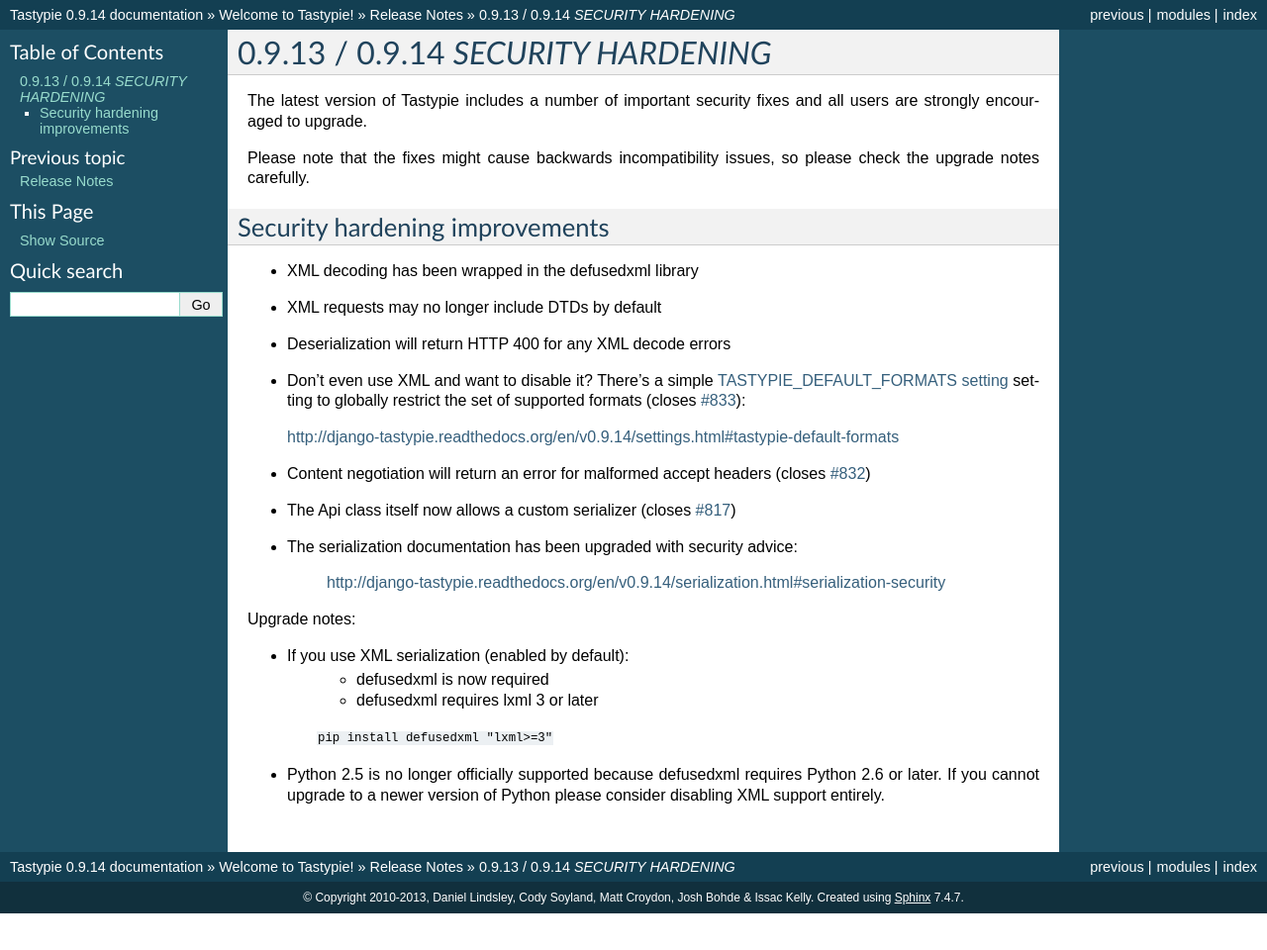
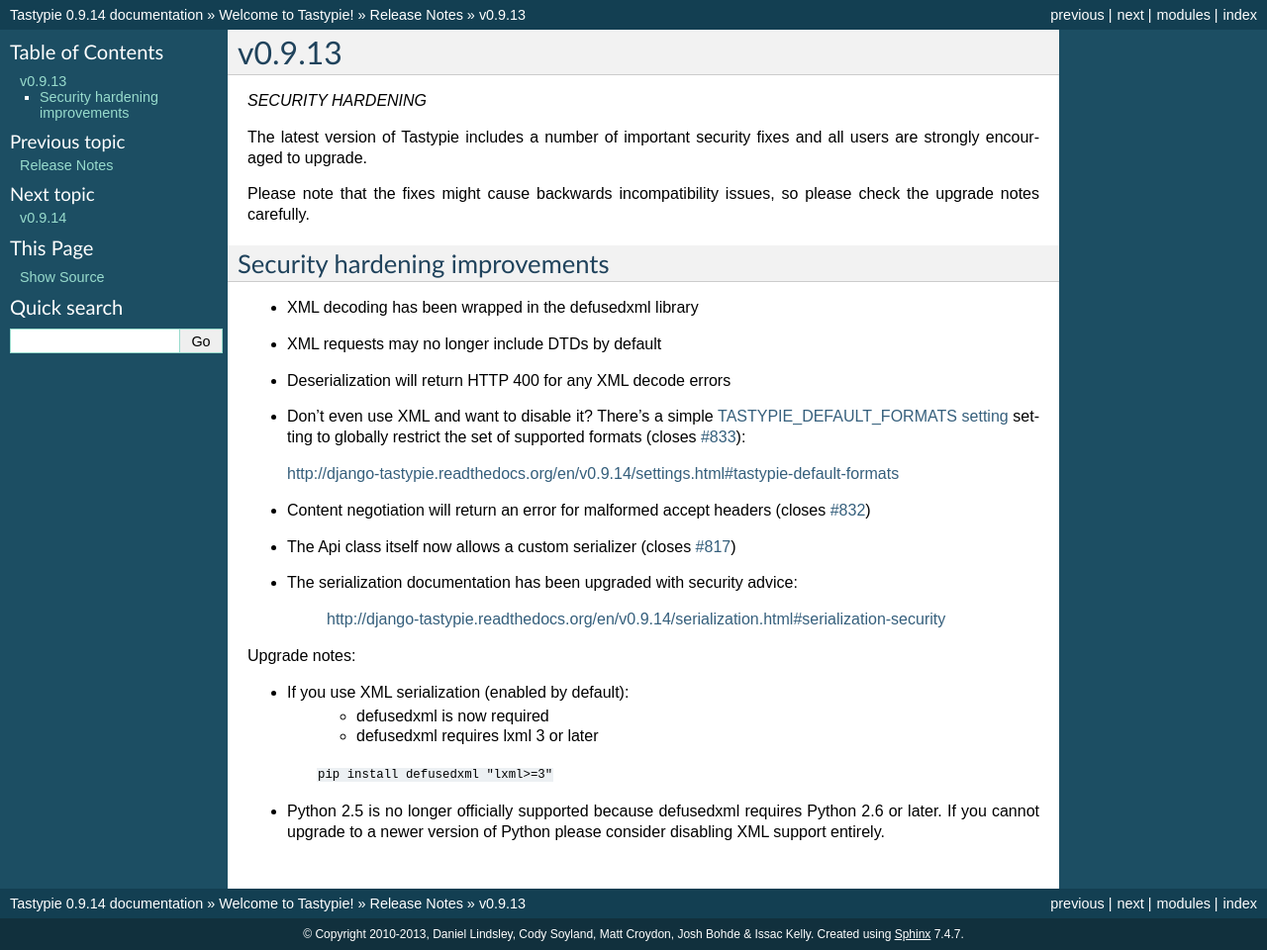
Before and after one commit to django-tastypie/django-tastypie, a Sphinx documentation site: the page built from docs/release_notes/v0.9.13.rst, in a window 1280 px wide. Shown: the whole page at 99% size. Built offline with Sphinx 7.4.7, drawn with Linux system fonts in a browser that asks for light colours; pages that are not in the unit, such as notebooks, are missing from menus; before the commit the page ends 923 px from its top, so only the background shows below that.

Commit message:
Backfilled release notes.

```diff
--- a/docs/release_notes/v0.9.13.rst
+++ b/docs/release_notes/v0.9.13.rst
@@ -1,5 +1,7 @@
-0.9.13 / 0.9.14 *SECURITY HARDENING*
-====================================
+v0.9.13
+=======
+
+*SECURITY HARDENING*
 
 The latest version of Tastypie includes a number of important security fixes and all users are strongly
 encouraged to upgrade.
```
Also changed, not shown: docs/release_notes/v0.9.14.rst (added, +20 -0 lines).
